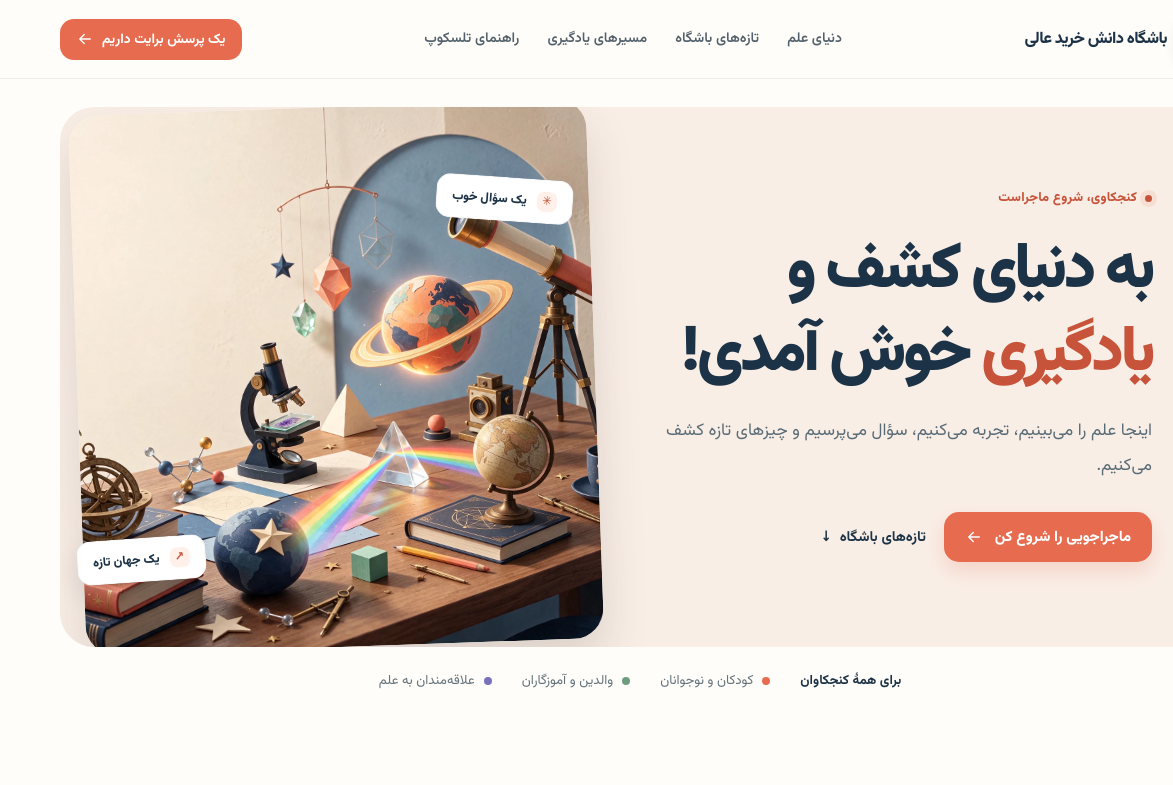
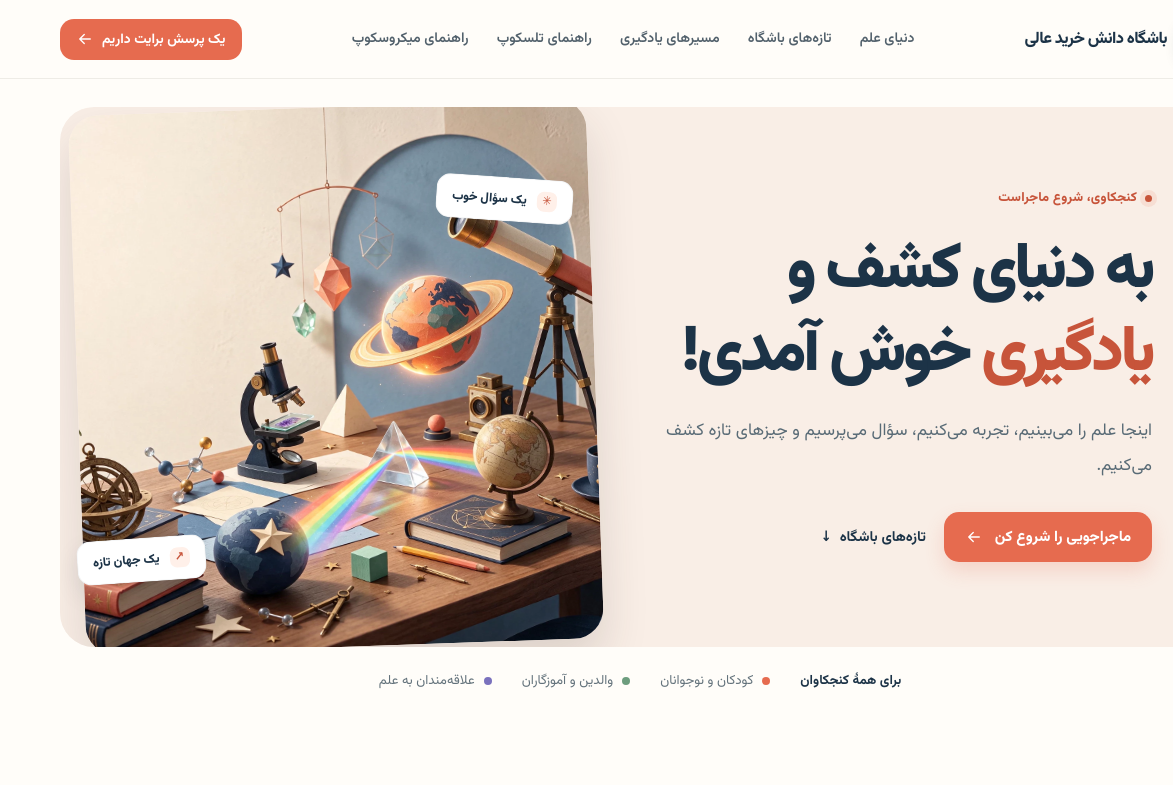
Before and after one commit to Kharideali/danesh-club, a plain HTML site: page index.html in a window 1280 px wide. Shown: the top 785 px of the page, 0-1173 px from the left. Drawn offline with Linux system fonts and the light colour scheme.

Commit message:
Add microscope guide hub links

```diff
--- a/index.html
+++ b/index.html
@@ -31,6 +31,7 @@
       <nav class="primary-nav" id="primary-nav" aria-label="منوی اصلی">
         <a href="#worlds">دنیای علم</a><a href="#latest">تازه‌های باشگاه</a><a href="#paths">مسیرهای یادگیری</a>
         <a href="./guides/telescope/" target="_blank" rel="noopener noreferrer">راهنمای تلسکوپ</a>
+        <a href="./guides/microscope/" target="_blank" rel="noopener noreferrer">راهنمای میکروسکوپ</a>
       </nav>
       <a class="header-cta" href="#challenge">یک پرسش برایت داریم <svg aria-hidden="true" viewBox="0 0 24 24" fill="none"><path d="M19 12H5m0 0 6 6m-6-6 6-6" stroke="currentColor" stroke-width="1.8" stroke-linecap="round" stroke-linejoin="round"/></svg></a>
     </div>
@@ -86,7 +87,7 @@
       <div class="wrap"><div class="section-head"><div><span class="eyebrow">با قدم‌های کوچک یاد بگیر</span><h2 id="latest-title">تازه‌های باشگاه</h2><p>راهنماها و مطالبی برای نگاه‌کردن دقیق‌تر به جهان.</p></div><a class="section-link" href="#worlds">همهٔ موضوع‌ها <span aria-hidden="true">←</span></a></div>
         <div class="news-grid">
           <article class="news-card"><div class="news-meta"><span class="news-type">راهنمای ابزار</span><span>مسیر مشاهدهٔ آسمان</span></div><h3>پیش از انتخاب تلسکوپ، چه چیزهایی را بدانیم؟</h3><p>با دهانه، فاصلهٔ کانونی و بزرگ‌نمایی آشنا شو و انتخابی آگاهانه‌تر داشته باش.</p><a class="text-link" href="./guides/telescope/" target="_blank" rel="noopener noreferrer">خواندن راهنمای تلسکوپ <span aria-hidden="true">←</span></a></article>
-          <article class="news-card"><div class="news-meta"><span class="news-type" style="color:#694eaa;background:#f2eaff">راهنمای ابزار</span><span>دنیای میکروسکوپی</span></div><h3>چطور با میکروسکوپ، جزئیات بیشتری ببینیم؟</h3><p>انواع میکروسکوپ و مفهوم بزرگ‌نمایی را در یک راهنمای روشن و آموزشی کشف کن.</p><a class="text-link" href="https://kharideali.github.io/microscope_guide/" target="_blank" rel="noopener noreferrer">خواندن راهنمای میکروسکوپ <span aria-hidden="true">←</span></a></article>
+          <article class="news-card"><div class="news-meta"><span class="news-type" style="color:#694eaa;background:#f2eaff">راهنمای ابزار</span><span>دنیای میکروسکوپی</span></div><h3>چطور با میکروسکوپ، جزئیات بیشتری ببینیم؟</h3><p>انواع میکروسکوپ و مفهوم بزرگ‌نمایی را در یک راهنمای روشن و آموزشی کشف کن.</p><a class="text-link" href="./guides/microscope/" target="_blank" rel="noopener noreferrer">خواندن راهنمای میکروسکوپ <span aria-hidden="true">←</span></a></article>
           <article class="news-card"><div class="news-meta"><span class="news-type" style="color:#39896b;background:#e6f6ee">پرسش علمی</span><span>یک دقیقه کنجکاوی</span></div><h3>نور سفید از چه رنگ‌هایی ساخته شده است؟</h3><p>یک منشور ساده می‌تواند پنجره‌ای باشد برای دیدن طیف رنگ‌های نور.</p><a class="text-link" href="./categories/science/#physics">کشف شگفتی‌های نور <span aria-hidden="true">←</span></a></article>
         </div>
       </div>
@@ -127,7 +128,7 @@
   </main>
 
   <footer class="footer"><div class="wrap"><div class="footer-main"><div><a class="brand" href="./"><span class="brand-mark" aria-hidden="true"><svg viewBox="0 0 40 40" fill="none"><circle cx="20" cy="20" r="16.2" stroke="#1c3347" stroke-opacity=".5" stroke-width="1.5"/><ellipse cx="20" cy="20" rx="7.4" ry="16.2" transform="rotate(48 20 20)" stroke="#1c3347" stroke-width="1.5"/><path d="m26 8 1.4 4.1 4.1 1.4-4.1 1.4L26 19l-1.4-4.1-4.1-1.4 4.1-1.4L26 8Z" fill="#e66b4f"/></svg></span><span class="brand-name">باشگاه دانش خرید عالی</span></a><p class="footer-tagline">یاد بگیر، کشف کن، آگاهانه نگاه کن.</p></div>
-      <nav class="footer-nav" aria-label="پیوندهای راهنما"><a href="./categories/tools/">ابزارهای علمی</a><a href="./categories/space/">نجوم و فضا</a><a href="./guides/telescope/" target="_blank" rel="noopener noreferrer">راهنمای تلسکوپ</a><a href="https://kharideali.github.io/microscope_guide/" target="_blank" rel="noopener noreferrer">راهنمای میکروسکوپ</a></nav></div><div class="footer-bottom"><span>یک سؤال خوب، شروع یک کشف تازه است.</span><span>باشگاه دانش خرید عالی</span></div></div></footer>
+      <nav class="footer-nav" aria-label="پیوندهای راهنما"><a href="./categories/tools/">ابزارهای علمی</a><a href="./categories/space/">نجوم و فضا</a><a href="./guides/telescope/" target="_blank" rel="noopener noreferrer">راهنمای تلسکوپ</a><a href="./guides/microscope/" target="_blank" rel="noopener noreferrer">راهنمای میکروسکوپ</a></nav></div><div class="footer-bottom"><span>یک سؤال خوب، شروع یک کشف تازه است.</span><span>باشگاه دانش خرید عالی</span></div></div></footer>
   <script src="./content.js" defer></script><script src="./app.js" defer></script>
 </body>
 </html>
```
